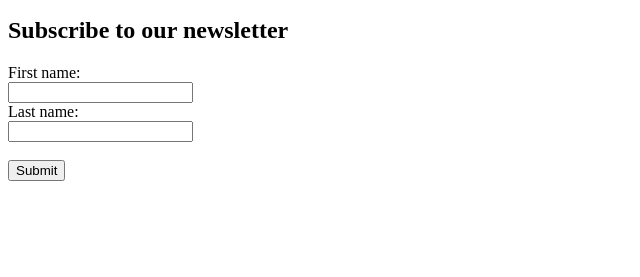
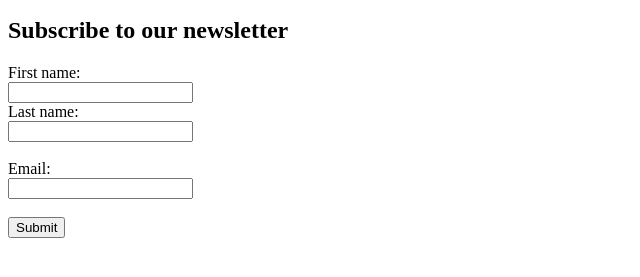
Before and after one commit to lgenevieve/lgenevieve.github.io, a plain HTML site: page index.html in a window 1280 px wide. Shown: the part 101-378 px from the top of the page, without its empty margins (0-640 px from the left). Drawn offline with Linux system fonts and the light colour scheme.

Commit message:
Update index.html

```diff
--- a/index.html
+++ b/index.html
@@ -21,12 +21,14 @@
   <input type="text" id="fname" name="fname" value=""><br>
   <label for="lname">Last name:</label><br>
   <input type="text" id="lname" name="lname" value=""><br><br>
+  <label for="email">Email:</label><br>
+  <input type="email" id="email" Email="Email" value=""><br><br>
   <input type="submit" value="Submit">
 </form>
 
 <script>analytics.identify('f4ca124298', {
-  name: 'Livia Busseni',
-  email: 'lbusseni@example.com'
+  name: 'fname',
+  email: 'Email'
 });</script>
 </body>
 </html>
```
